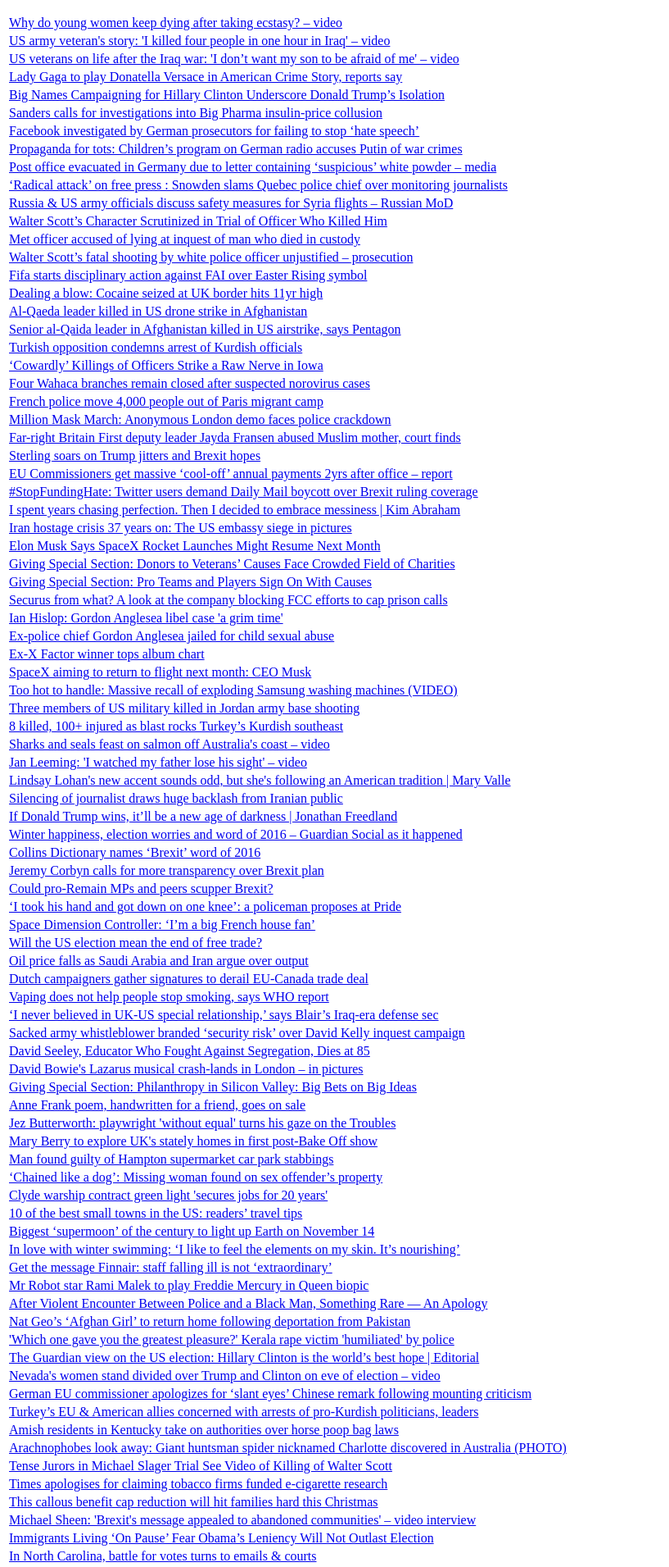
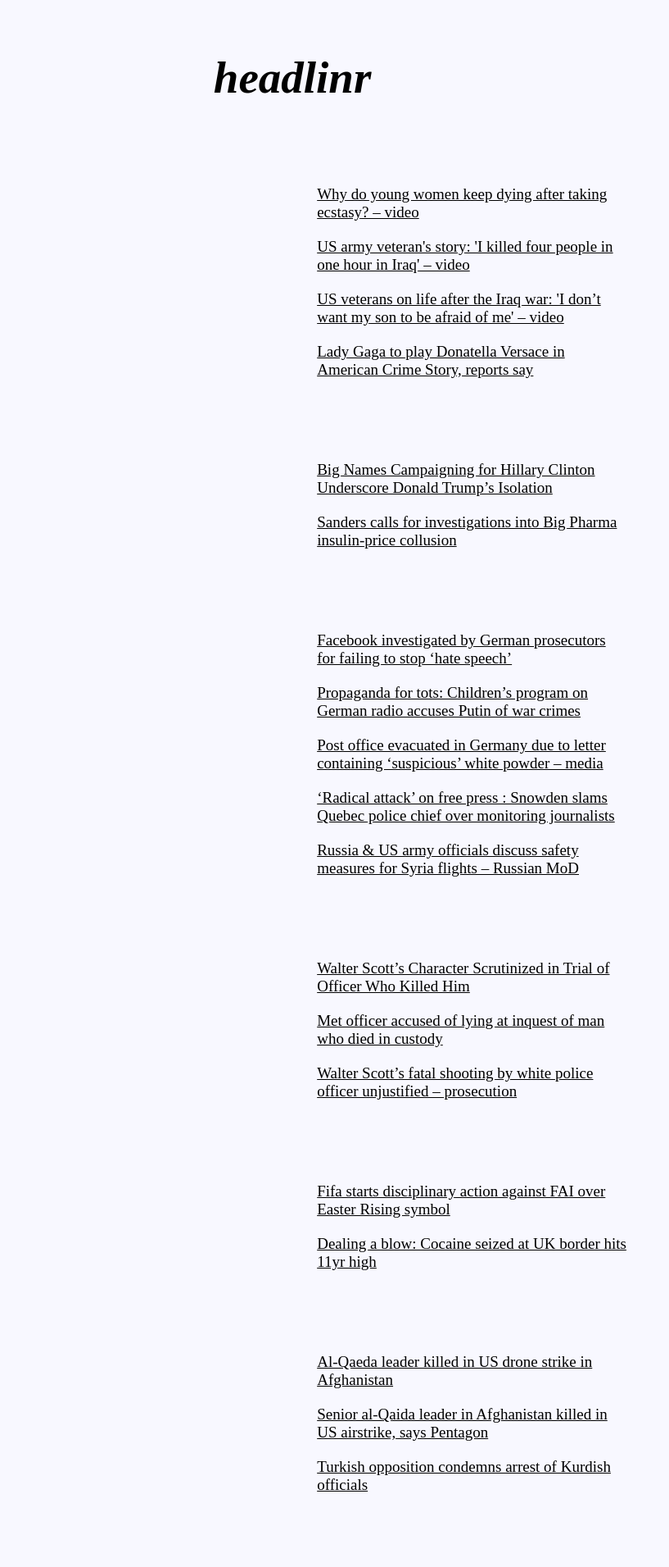
Before and after one commit to dgarrick/headliner, a Flask app: page / in a window 1280 px wide. Shown: the top 1911 px of the page at 82% size, without its empty margins (0-817 px from the left). Run offline with Flask 2, Linux system fonts and the light colour scheme.

Commit message:
messed around with css; changed the html a little; increased the minimum cluster size to 3; removed dead index.html

```diff
--- /dev/null
+++ b/static/clusters.css
@@ -0,0 +1,40 @@
+a:link {
+    color: black;
+}
+
+a:visited {
+    color: BurlyWood;
+}
+
+a:hover {
+    color: 	DodgerBlue;
+}
+
+body {
+    background-color: GhostWhite;
+}
+
+.headline {
+  margin-top: 5%;
+  margin-left: 20%;
+  font:Lucida;
+  font-size:55px;
+  font-style: italic;
+}
+
+.cluster {
+    width: 30%;
+    margin-top: 100px;
+    margin-bottom: 100px;
+    margin-right: 40%;
+    margin-left: 30%;
+}
+
+.link {
+  margin-top: 20px;
+  margin-bottom: 20px;
+  position:relative;
+  font:Helvetica, sans-serif;
+  font-size:19px;
+  font-style: bold;
+}
--- a/templates/clusters.html
+++ b/templates/clusters.html
@@ -1,13 +1,15 @@
 <!doctype html>
 <title>headlinr</title>
+<link rel="stylesheet" type="text/css" href="{{ url_for('static', filename='clusters.css') }}">
 {% block body %}
-<table>
+<h1 class="headline">headlinr</h1>
 {% for clust in clusters %}
-    <p>
+  <div class="cluster">
     {% for link in clust %}
-      <tr><td><a href={{ link['link'] }} style="display:block;">{{ link['raw']  }}</a></td></tr>
+      <div class="link">
+        <a href={{ link['link'] }} style="display:block;">{{ link['raw']  }}</a>
+      </div>
     {% endfor %}
-    <p>
+  </div>
 {% endfor %}
-</table>
 {% endblock %}
```
Also changed, not shown: src/static/index.html (deleted, +0 -15 lines), 1 other file.
